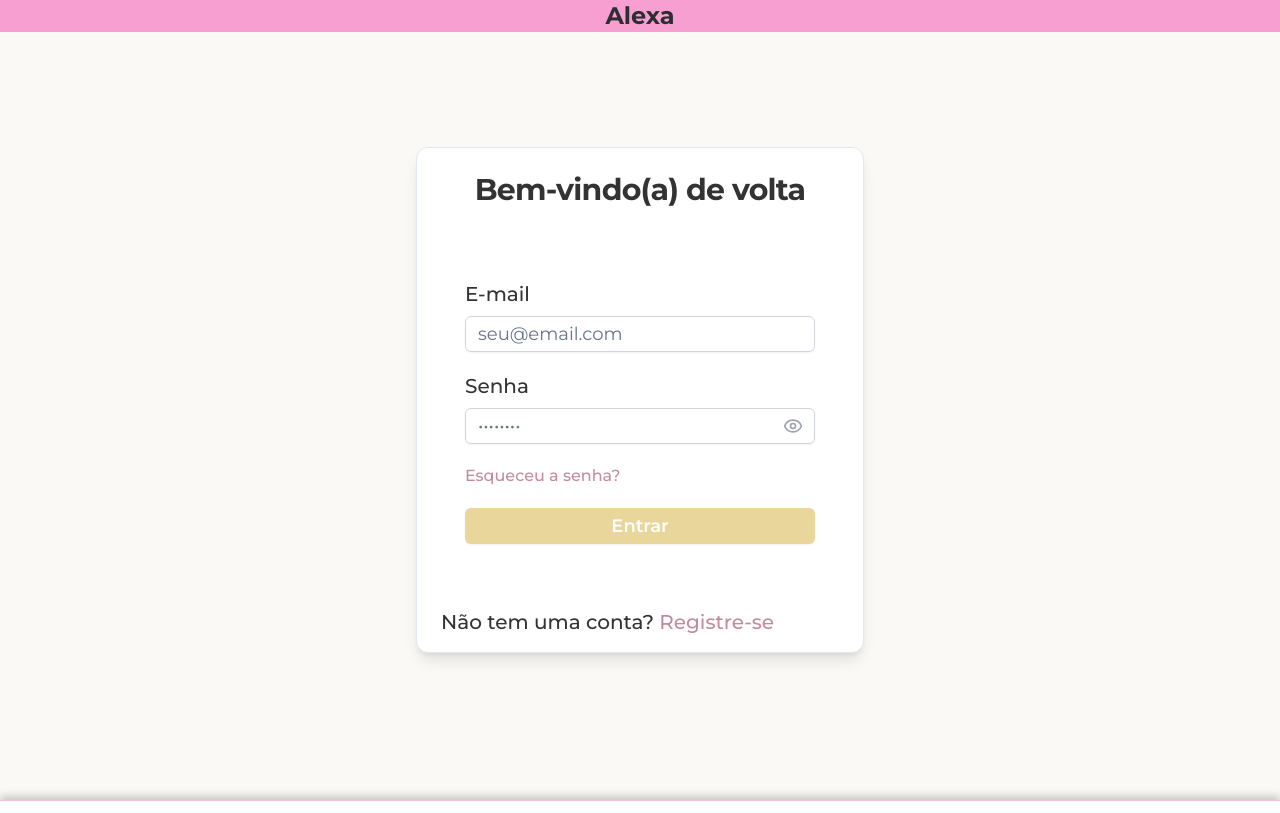
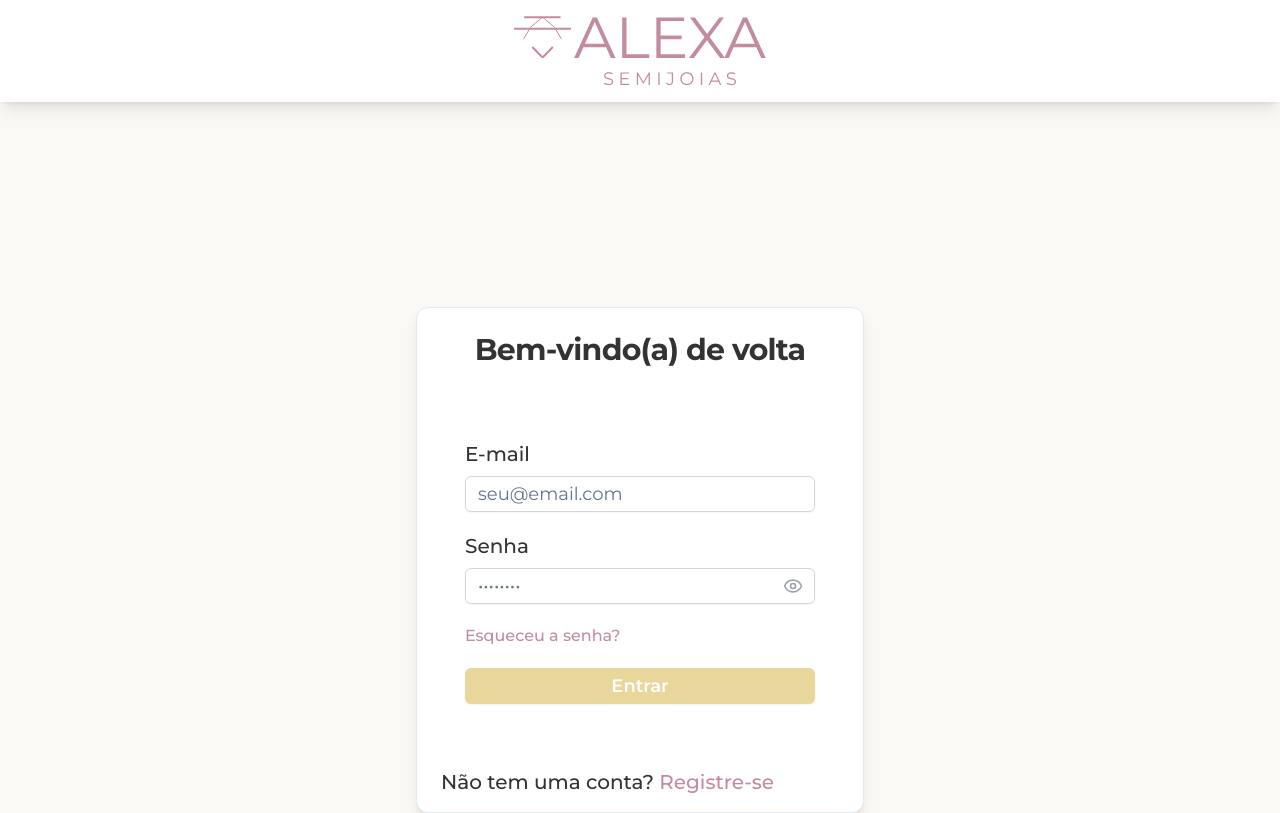
Before and after one commit to cafe51/Alexa-semijoias, a Next.js app in the folder alexa-site/: page /login in a window 1280 px wide. Shown: the top 813 px of the page. Built offline with nearby package versions, Linux system fonts and the light colour scheme; no server answers; the database is empty.

Commit message:
style: simple header

```diff
--- a/alexa-site/src/app/components/header/SimpleHeader.tsx
+++ b/alexa-site/src/app/components/header/SimpleHeader.tsx
@@ -1,33 +1,66 @@
-//app/components/SimpleHeader.tsx
+import React, { useState, useEffect } from 'react';
+import { useRouter } from 'next/navigation';
+import Logo from './Logo';
 
-'use client';
-import Link from 'next/link';
-import { useEffect, useState } from 'react';
-
-const SimpleHeader = () => {
-    const [isScrolled, setIsScrolled] = useState(false);
+const FullHeader: React.FC = () => {
+    const [isMobile, setIsMobile] = useState(true);
+    const [scrollPosition, setScrollPosition] = useState(0);
+    const router = useRouter();
 
     const handleScroll = () => {
-        const offset = window.scrollY;
-        offset > 100 ? setIsScrolled(true) : setIsScrolled(false);
+        const position = window.pageYOffset;
+        setScrollPosition(position);
     };
 
     useEffect(() => {
-        window.addEventListener('scroll', handleScroll);
+        window.addEventListener('scroll', handleScroll, { passive: true });
+        return () => {
+            window.removeEventListener('scroll', handleScroll);
+        };
     }, []);
 
-    const opacity = isScrolled ? 'primColorTransparent' : '';
-    const height = isScrolled ? 'py-2' : 'py-6';
+    useEffect(() => {
+        const handleResize = () => {
+            setIsMobile(window.innerWidth < 1024);
+        };
+
+        window.addEventListener('resize', handleResize);
+        handleResize();
+
+        return () => {
+            window.removeEventListener('resize', handleResize);
+        };
+    }, []);
+
+    const headerHeight = Math.max(60, 100 - scrollPosition * 0.2);
+    const headerOpacity = Math.max(0.8, 1 - scrollPosition * 0.002);
+
+    const headerMobileStyle = 'flex items-center justify-between';
+    const headerDesktopStyle = 'shadow-lg';
 
     return (
-        <header id="japhe" className={ `primColor fixed w-full transition-all duration-500 z-50  ${opacity} flex justify-center items-center` } data-testid='simple-header'>
-            <div className={ `flex justify-center items-center px-8 md:px-16 ${height} md:py-0` }>
-                <Link className="text-2xl font-bold"  href={ '/' }>Alexa</Link>
-            </div>
-        </header>
+        <>
+            <header
+                className={ `fixed top-0 left-0 right-0 px-4 z-50 bg-white  ${ isMobile ? headerMobileStyle : headerDesktopStyle }` }
+                style={ {
+                    height: isMobile ? `${headerHeight}px` : 'auto',
+                    backgroundColor: isMobile ? `rgba(255,255,255, ${headerOpacity})` : 'white',
+                } }
+            >
 
+                <div className="cursor-pointer py-4 w-full flex items-center justify-center" onClick={ () => router.push('/') }>
+                    <Logo isMobile={ isMobile ? true : false } />
+                </div>
 
+            </header>
+            { /* Espaçador para empurrar o conteúdo para baixo do header fixo */ }
+            <div
+                style={ {
+                    height: isMobile ? `${headerHeight + 64}px` : '160px',
+                } }
+            />
+        </>
     );
 };
 
-export default SimpleHeader;
+export default FullHeader;
```
